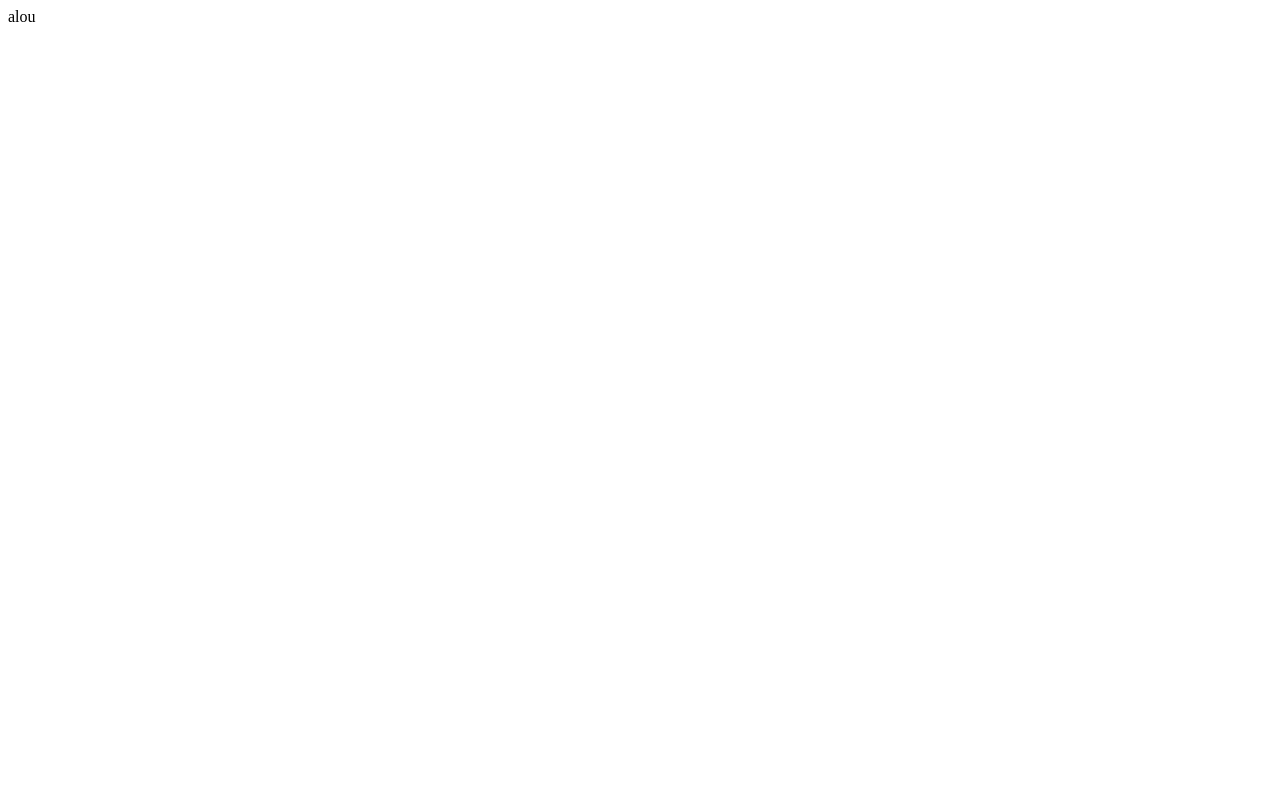
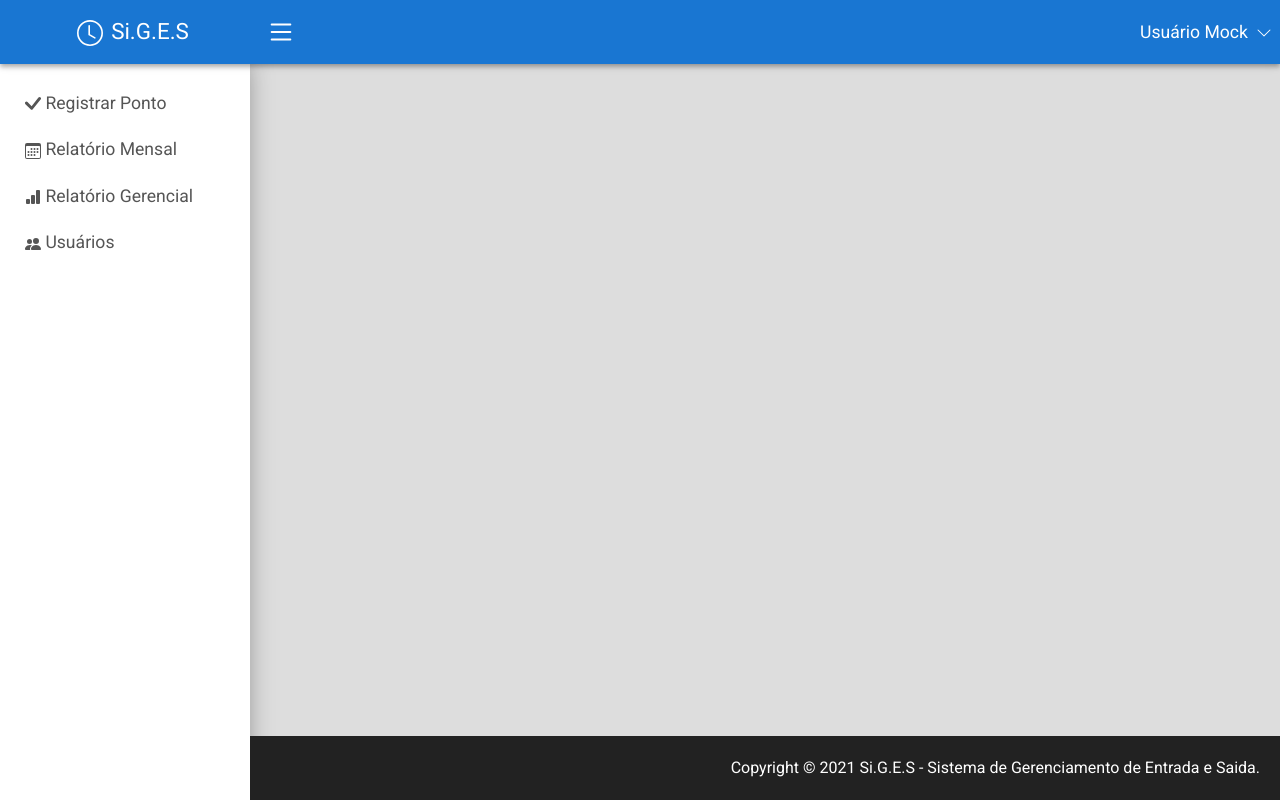
Before and after one commit to eric-souzams/SiGES, a PHP site: page /day_records.php in a window 1280 px wide. Before the commit the page is almost empty. Run offline with PHP 8.4, Linux system fonts and the light colour scheme; style sheets or scripts are compiled from the project's sources.

Commit message:
feat(view): Create footer, header and side-bar template

```diff
--- a/day_records.php
+++ b/day_records.php
@@ -1,3 +1,12 @@
 <?php
+    include('./template/header.php');
+    include('./template/left.php');
+?>
 
-echo 'alou';
+<main class="content">
+
+</main>
+
+<?php
+    include('./template/footer.php');
+?>
--- /dev/null
+++ b/resources/css/template.css
@@ -0,0 +1,149 @@
+body {
+    display: grid;
+    grid-template-columns: 250px 1fr;
+    grid-template-rows: 64px 1fr 64px;
+    grid-template-areas:
+        "header header"
+        "sidebar content"
+        "sidebar footer";
+        height: 100vh;
+        margin: 0;
+        background-color: #DDD;
+}
+
+body.hide-sidebar {
+    grid-template-columns: 1fr;
+    grid-template-areas:
+        "header"
+        "content"
+        "footer";
+}
+
+header.header {
+    grid-area: header;
+    display: flex;
+    background-color: #1976d2;
+    align-items: center;
+    z-index: 10;
+    box-shadow:
+        0 2px 4px -1px rgba(0, 0, 0, .2),
+        0 4px 4px 0px rgba(0, 0, 0, .14),
+        0 1px 10px 0px rgba(0, 0, 0, .12);
+}
+
+header.header .logo {
+    display: flex;
+    justify-content: center;
+    align-items: center;
+    color: white;
+    font-size: 1.4rem;
+    flex-basis: 250px;
+    height: 100%;
+}
+
+header.header .menu-toggle {
+    color: white;
+    cursor: pointer;
+}
+
+header.header .spacer {
+    flex: 1;
+}
+
+header.header .dropdown {
+    position: relative;
+    height: 100%;
+}
+
+header.header .dropdown-button {
+    display: flex;
+    justify-content: center;
+    align-items: center;
+    height: 100%;
+    font-size: 1.1rem;
+    color: white;
+    cursor: pointer;
+}
+
+header.header .dropdown:hover .dropdown-content {
+    display: block;
+}
+
+header.header .dropdown-content {
+    display: none;
+    position: absolute;
+    min-width: 100%;
+    background-color: #f9f9f9;
+    padding: 10px 0;
+    z-index: 100;
+    box-shadow: 0px 8px 16px 0px rgba(0, 0, 0, .2);
+    border-radius: 0 0 8px 8px;
+}
+
+header.header .dropdown-content ul {
+    list-style: none;
+    padding-left: 0;
+    margin-bottom: 0;
+}
+
+header.header .dropdown-content a {
+    display: flex;
+    align-items: center;
+    text-decoration: none;
+    color: #222;
+    font-size: 1rem;
+}
+
+aside.sidebar {
+    grid-area: sidebar;
+    display: flex;
+    flex-direction: column;
+    align-items: center;
+    box-shadow: -5px 0px 25px 1px rgba(0, 0, 0, .4);
+    background-color: #fff;
+}
+
+aside.sidebar .menu {
+    width: 100%;
+    flex-grow: 1;
+}
+
+aside.sidebar .menu ul.nav-list {
+    list-style: none;
+    padding: 0;
+    margin: 0;
+}
+
+aside.sidebar .menu li.nav-item {
+    margin: 0;
+    padding: 10px 10px 10px 25px;
+}
+
+aside.sidebar .menu li.nav-item a {
+    color: #555;
+    font-size: 1.1rem;
+    text-decoration: none;
+}
+
+aside.sidebar .menu li.nav-item:hover {
+    background-color: rgba(0, 0, 0, .1);
+}
+
+
+body.hide-sidebar aside.sidebar {
+    display: none;
+}
+
+main.content {
+    grid-area: content;
+}
+
+footer.footer {
+    grid-area: footer;
+    display: flex;
+    align-items: center;
+    justify-content: flex-end;
+    padding-right: 20px;
+    color: #fff;
+    background-color: #222;
+}
--- /dev/null
+++ b/resources/js/app.js
@@ -0,0 +1,7 @@
+(function () {
+    const menuToggle = document.querySelector('.menu-toggle');
+    menuToggle.onclick = function (e) {
+        const body = document.querySelector('body');
+        body.classList.toggle('hide-sidebar');
+    }
+})()
--- /dev/null
+++ b/template/footer.php
@@ -0,0 +1,7 @@
+    <footer class="footer">
+        <span>Copyright &copy; 2021 Si.G.E.S - Sistema de Gerenciamento de Entrada e Saida. </span>
+    </footer>
+
+    <script src="./resources/js/app.js"></script>
+</body>
+</html>
--- /dev/null
+++ b/template/header.php
@@ -0,0 +1,65 @@
+<!DOCTYPE html>
+<html lang="en">
+
+<head>
+    <meta charset="UTF-8">
+    <meta http-equiv="X-UA-Compatible" content="IE=edge">
+    <meta name="viewport" content="width=device-width, initial-scale=1.0">
+
+    <link rel="stylesheet" href="./resources/css/bootstrap.min.css">
+    <link rel="stylesheet" href="./resources/css/comum.css">
+    <link rel="stylesheet" href="./resources/css/template.css">
+
+    <title>::. SiGES .::</title>
+</head>
+
+<body class="">
+    <header class="header">
+        <div class="logo">
+            <i class="ml-3 mr-2">
+                <svg xmlns="http://www.w3.org/2000/svg" width="26" height="26" fill="currentColor" class="bi bi-clock" viewBox="0 0 16 16">
+                    <path d="M8 3.5a.5.5 0 0 0-1 0V9a.5.5 0 0 0 .252.434l3.5 2a.5.5 0 0 0 .496-.868L8 8.71V3.5z" />
+                    <path d="M8 16A8 8 0 1 0 8 0a8 8 0 0 0 0 16zm7-8A7 7 0 1 1 1 8a7 7 0 0 1 14 0z" />
+                </svg>
+            </i>
+            <span class="siges-name">
+                Si.G.E.S
+            </span>
+        </div>
+
+        <div class="menu-toggle mx-3">
+            <i>
+                <svg xmlns="http://www.w3.org/2000/svg" width="30" height="30" fill="currentColor" class="bi bi-list" viewBox="0 0 16 16">
+                    <path fill-rule="evenodd" d="M2.5 12a.5.5 0 0 1 .5-.5h10a.5.5 0 0 1 0 1H3a.5.5 0 0 1-.5-.5zm0-4a.5.5 0 0 1 .5-.5h10a.5.5 0 0 1 0 1H3a.5.5 0 0 1-.5-.5zm0-4a.5.5 0 0 1 .5-.5h10a.5.5 0 0 1 0 1H3a.5.5 0 0 1-.5-.5z" />
+                </svg>
+            </i>
+        </div>
+
+        <div class="spacer"></div>
+
+        <div class="dropdown">
+            <div class="dropdown-button">
+                <span>Usuário Mock</span>
+                <i class="ml-2 mr-2">
+                    <svg xmlns="http://www.w3.org/2000/svg" width="16" height="16" fill="currentColor" class="bi bi-chevron-down" viewBox="0 0 16 16">
+                        <path fill-rule="evenodd" d="M1.646 4.646a.5.5 0 0 1 .708 0L8 10.293l5.646-5.647a.5.5 0 0 1 .708.708l-6 6a.5.5 0 0 1-.708 0l-6-6a.5.5 0 0 1 0-.708z" />
+                    </svg>
+                </i>
+            </div>
+            <div class="dropdown-content">
+                <ul class="nav-list">
+                    <li class="nav-item">
+                        <a href="logout.php">
+                            <i class="ml-3 mr-2">
+                                <svg xmlns="http://www.w3.org/2000/svg" width="20" height="20" fill="currentColor" class="bi bi-box-arrow-right" viewBox="0 0 16 16">
+                                    <path fill-rule="evenodd" d="M10 12.5a.5.5 0 0 1-.5.5h-8a.5.5 0 0 1-.5-.5v-9a.5.5 0 0 1 .5-.5h8a.5.5 0 0 1 .5.5v2a.5.5 0 0 0 1 0v-2A1.5 1.5 0 0 0 9.5 2h-8A1.5 1.5 0 0 0 0 3.5v9A1.5 1.5 0 0 0 1.5 14h8a1.5 1.5 0 0 0 1.5-1.5v-2a.5.5 0 0 0-1 0v2z" />
+                                    <path fill-rule="evenodd" d="M15.854 8.354a.5.5 0 0 0 0-.708l-3-3a.5.5 0 0 0-.708.708L14.293 7.5H5.5a.5.5 0 0 0 0 1h8.793l-2.147 2.146a.5.5 0 0 0 .708.708l3-3z" />
+                                </svg>
+                            </i>
+                            Sair
+                        </a>
+                    </li>
+                </ul>
+            </div>
+        </div>
+    </header>
--- /dev/null
+++ b/template/left.php
@@ -0,0 +1,49 @@
+<aside class="sidebar">
+    <nav class="menu mt-3">
+        <ul class="nav-list">
+            <li class="nav-item">
+                <a href="day_records.php">
+                    <i>
+                        <svg xmlns="http://www.w3.org/2000/svg" width="16" height="16" fill="currentColor" class="bi bi-check-lg" viewBox="0 0 16 16">
+                            <path d="M13.485 1.431a1.473 1.473 0 0 1 2.104 2.062l-7.84 9.801a1.473 1.473 0 0 1-2.12.04L.431 8.138a1.473 1.473 0 0 1 2.084-2.083l4.111 4.112 6.82-8.69a.486.486 0 0 1 .04-.045z" />
+                        </svg>
+                    </i>
+                    Registrar Ponto
+                </a>
+            </li>
+            <li class="nav-item">
+                <a href=".php">
+                    <i>
+                        <svg xmlns="http://www.w3.org/2000/svg" width="16" height="16" fill="currentColor" class="bi bi-calendar3" viewBox="0 0 16 16">
+                            <path d="M14 0H2a2 2 0 0 0-2 2v12a2 2 0 0 0 2 2h12a2 2 0 0 0 2-2V2a2 2 0 0 0-2-2zM1 3.857C1 3.384 1.448 3 2 3h12c.552 0 1 .384 1 .857v10.286c0 .473-.448.857-1 .857H2c-.552 0-1-.384-1-.857V3.857z" />
+                            <path d="M6.5 7a1 1 0 1 0 0-2 1 1 0 0 0 0 2zm3 0a1 1 0 1 0 0-2 1 1 0 0 0 0 2zm3 0a1 1 0 1 0 0-2 1 1 0 0 0 0 2zm-9 3a1 1 0 1 0 0-2 1 1 0 0 0 0 2zm3 0a1 1 0 1 0 0-2 1 1 0 0 0 0 2zm3 0a1 1 0 1 0 0-2 1 1 0 0 0 0 2zm3 0a1 1 0 1 0 0-2 1 1 0 0 0 0 2zm-9 3a1 1 0 1 0 0-2 1 1 0 0 0 0 2zm3 0a1 1 0 1 0 0-2 1 1 0 0 0 0 2zm3 0a1 1 0 1 0 0-2 1 1 0 0 0 0 2z" />
+                        </svg>
+                    </i>
+                    Relatório Mensal
+                </a>
+            </li>
+            <li class="nav-item">
+                <a href=".php">
+                    <i>
+                        <svg xmlns="http://www.w3.org/2000/svg" width="16" height="16" fill="currentColor" class="bi bi-bar-chart-fill" viewBox="0 0 16 16">
+                            <path d="M1 11a1 1 0 0 1 1-1h2a1 1 0 0 1 1 1v3a1 1 0 0 1-1 1H2a1 1 0 0 1-1-1v-3zm5-4a1 1 0 0 1 1-1h2a1 1 0 0 1 1 1v7a1 1 0 0 1-1 1H7a1 1 0 0 1-1-1V7zm5-5a1 1 0 0 1 1-1h2a1 1 0 0 1 1 1v12a1 1 0 0 1-1 1h-2a1 1 0 0 1-1-1V2z" />
+                        </svg>
+                    </i>
+                    Relatório Gerencial
+                </a>
+            </li>
+            <li class="nav-item">
+                <a href=".php">
+                    <i>
+                        <svg xmlns="http://www.w3.org/2000/svg" width="16" height="16" fill="currentColor" class="bi bi-people-fill" viewBox="0 0 16 16">
+                            <path d="M7 14s-1 0-1-1 1-4 5-4 5 3 5 4-1 1-1 1H7zm4-6a3 3 0 1 0 0-6 3 3 0 0 0 0 6z" />
+                            <path fill-rule="evenodd" d="M5.216 14A2.238 2.238 0 0 1 5 13c0-1.355.68-2.75 1.936-3.72A6.325 6.325 0 0 0 5 9c-4 0-5 3-5 4s1 1 1 1h4.216z" />
+                            <path d="M4.5 8a2.5 2.5 0 1 0 0-5 2.5 2.5 0 0 0 0 5z" />
+                        </svg>
+                    </i>
+                    Usuários
+                </a>
+            </li>
+        </ul>
+    </nav>
+</aside>
```
Also changed, not shown: index.php (+8 -19 lines).
